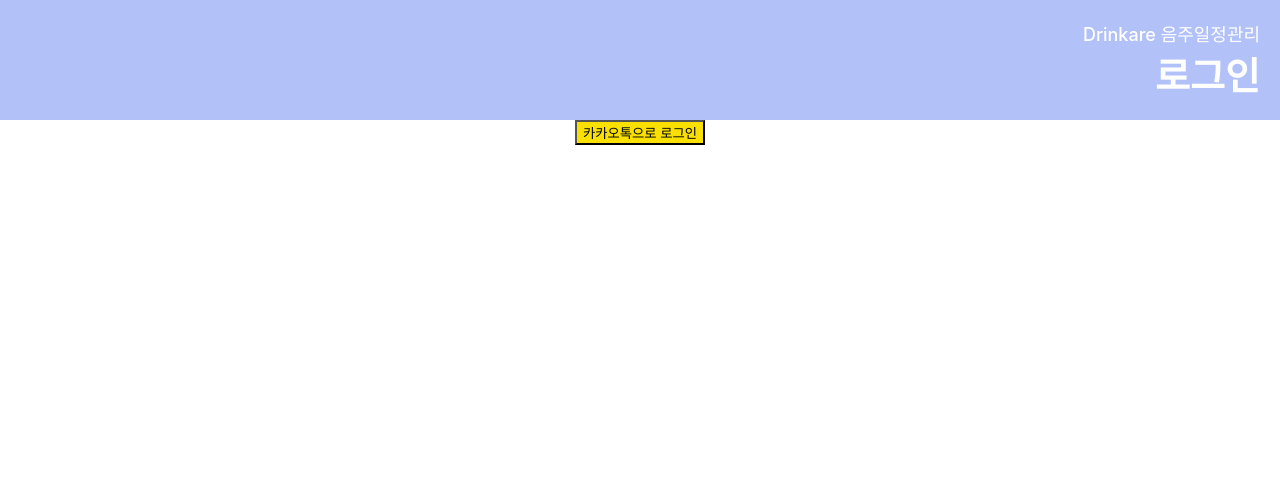
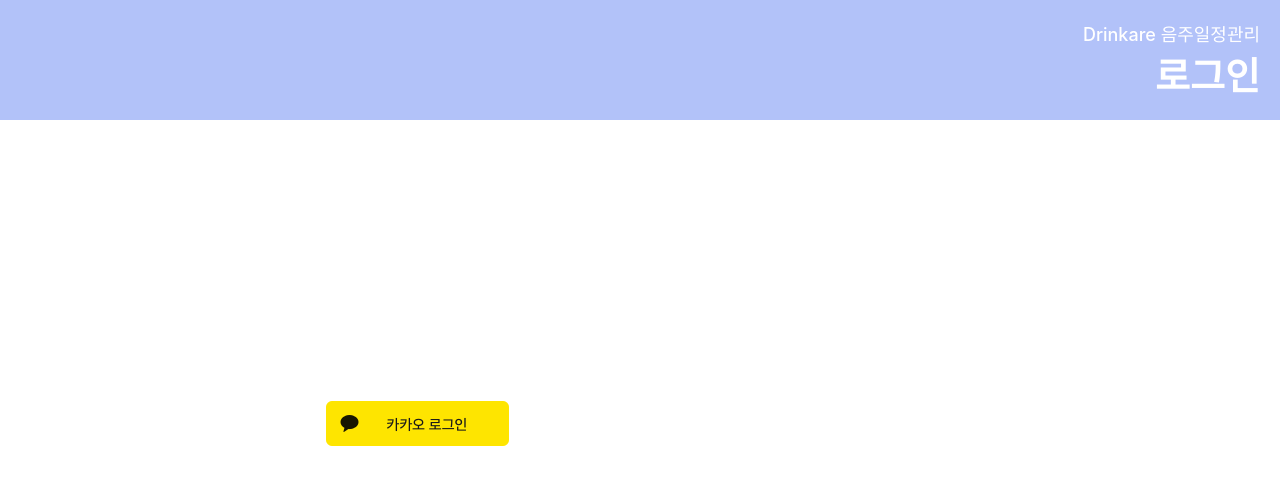
Before and after one commit to Drinkare/front-end, a React (Create React App) app: page /login in a window 1280 px wide. Shown: the top 484 px of the page. Built offline with nearby package versions, Linux system fonts and the light colour scheme.

Commit message:
frontend login draft

```diff
--- a/src/pages/Login/login.element.css
+++ b/src/pages/Login/login.element.css
@@ -1,10 +1,18 @@
 .loginContainer{
-
+    height: 80vh;
     display:flex;
     justify-content: center;
     align-items: center;
 
 }
 .loginBtn{
-background-color: #f9e000;
+    border:none;
+    background-color: transparent;
+    position:fixed;
+    top:50%;
+    left: 25%;
+    display:flex;
+    justify-content: center;
+    align-items: center;
+
 }
--- a/src/pages/Login/login.js
+++ b/src/pages/Login/login.js
@@ -4,58 +4,30 @@ import "./login.element.css";
 
 import KakaoLogin from "react-kakao-login";
 
+import kakaoLogo from "../../assets/kakao_login_medium_narrow.png";
 import React, { useState } from "react";
 import axios from "axios";
 
 const Login = () => {
-  const [isLoggedIn, setIsLoggedIn] = useState(false);
+  // 카카오 로그인 함수를 실행시키면 아래에 설정해 놓은 KAKAO_AUTH_URL 주소로 이동한다.
+  // 이동 된 창에서 kakao 계정 로그인을 시도할 수 있으며 로그인 버튼 클릭 시 Redirect URI로 이동하면서 빈 화면과 함게 인가코드가 발급된다.(인가코드는 파라미터 값에 들어가 있다!)
+  const REST_API_KEY = "532d7168dd0821f3756ea1293ba8dea4";
+  const REDIRECT_URI = "http://localhost:3000/login";
+  const KAKAO_AUTH_URL = `https://kauth.kakao.com/oauth/authorize?client_id=${REST_API_KEY}&redirect_uri=${REDIRECT_URI}&response_type=code`;
 
-  const handleLogin = () => {
-    window.Kakao.Auth.login({
-      success: (authObj) => {
-        // 인증 성공 시 처리할 로직
-        const accessToken = authObj.access_token;
-        setIsLoggedIn(true);
-        getUserInfo(accessToken);
-      },
-      fail: (error) => {
-        // 인증 실패 시 처리할 로직
-        console.log(error);
-      },
-    });
-  };
+  // const KAKAO_AUTH_URL = `https://kauth.kakao.com/login/authorize?client_id=${REST_API_KEY}&redirect_uri=${REDIRECT_URI}&response_type=code`;
 
-  const getUserInfo = (accessToken) => {
-    axios({
-      method: "get",
-      url: "https://kapi.kakao.com/v2/user/me",
-      headers: {
-        Authorization: `Bearer ${accessToken}`,
-      },
-    })
-      .then((response) => {
-        // 사용자 정보를 가져온 후 처리할 로직
-        console.log(response.data);
-      })
-      .catch((error) => {
-        // 오류 처리
-        console.log(error);
-      });
+  const kakaoLogin = () => {
+    window.location.href = KAKAO_AUTH_URL;
   };
 
   return (
-    <div className="loginContainer">
-      {isLoggedIn ? (
-        <div>
-          <p>로그인되었습니다!</p>
-          {/* 여기에 로그인 후 사용자 정보를 표시할 수 있습니다. */}
-        </div>
-      ) : (
-        <button className="loginBtn" onClick={handleLogin}>
-          카카오톡으로 로그인
-        </button>
-      )}
-    </div>
+    <React.Fragment>
+      <button className="loginBtn" onClick={kakaoLogin}>
+        <img src={kakaoLogo} />
+      </button>
+      {/* 로그인 성공된 담에 ./main화면으로 이동해야힘 */}
+    </React.Fragment>
   );
 };
 
```
Also changed, not shown: src/assets/kakao_login_logo.png (added), src/assets/kakao_login_medium_narrow.png (added).
